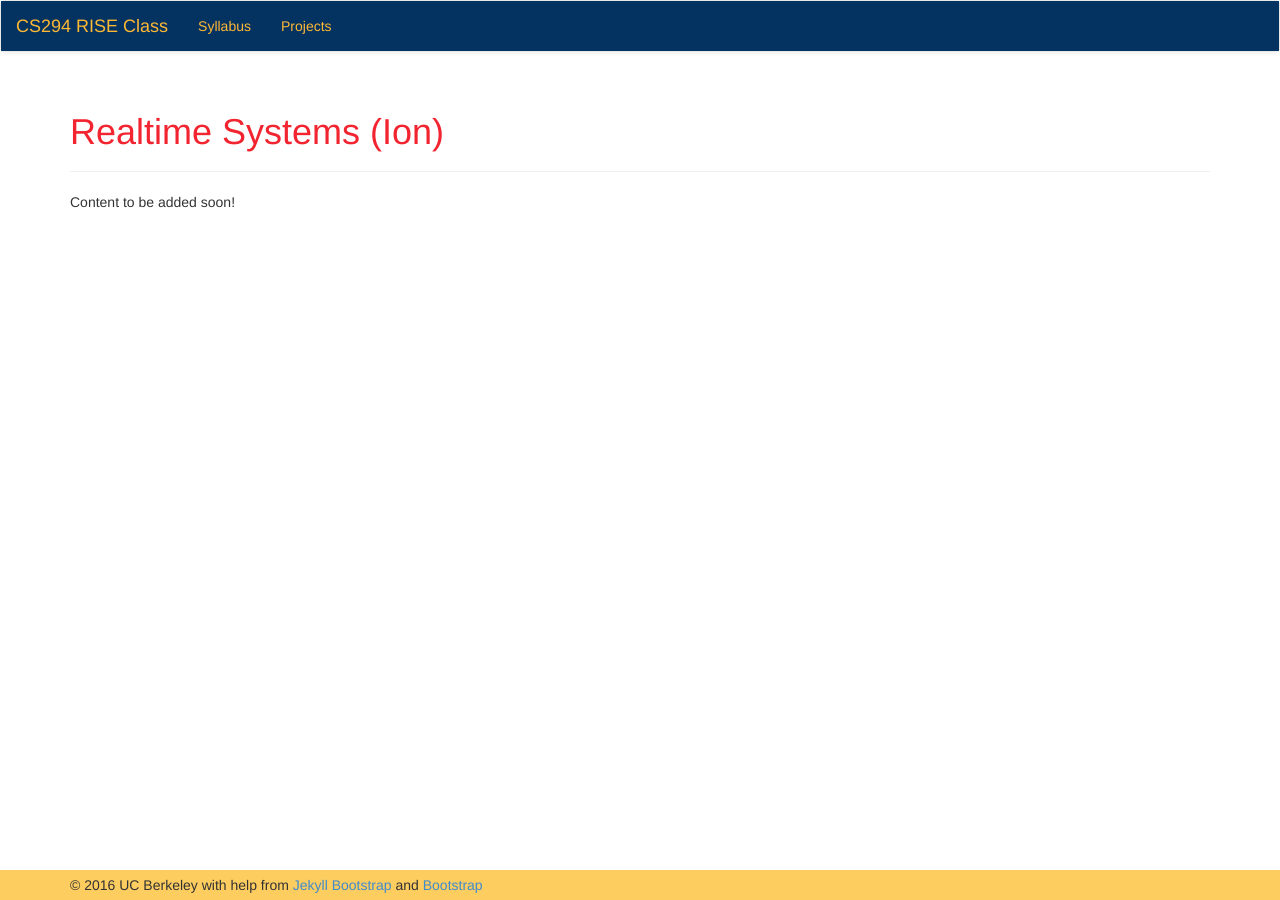
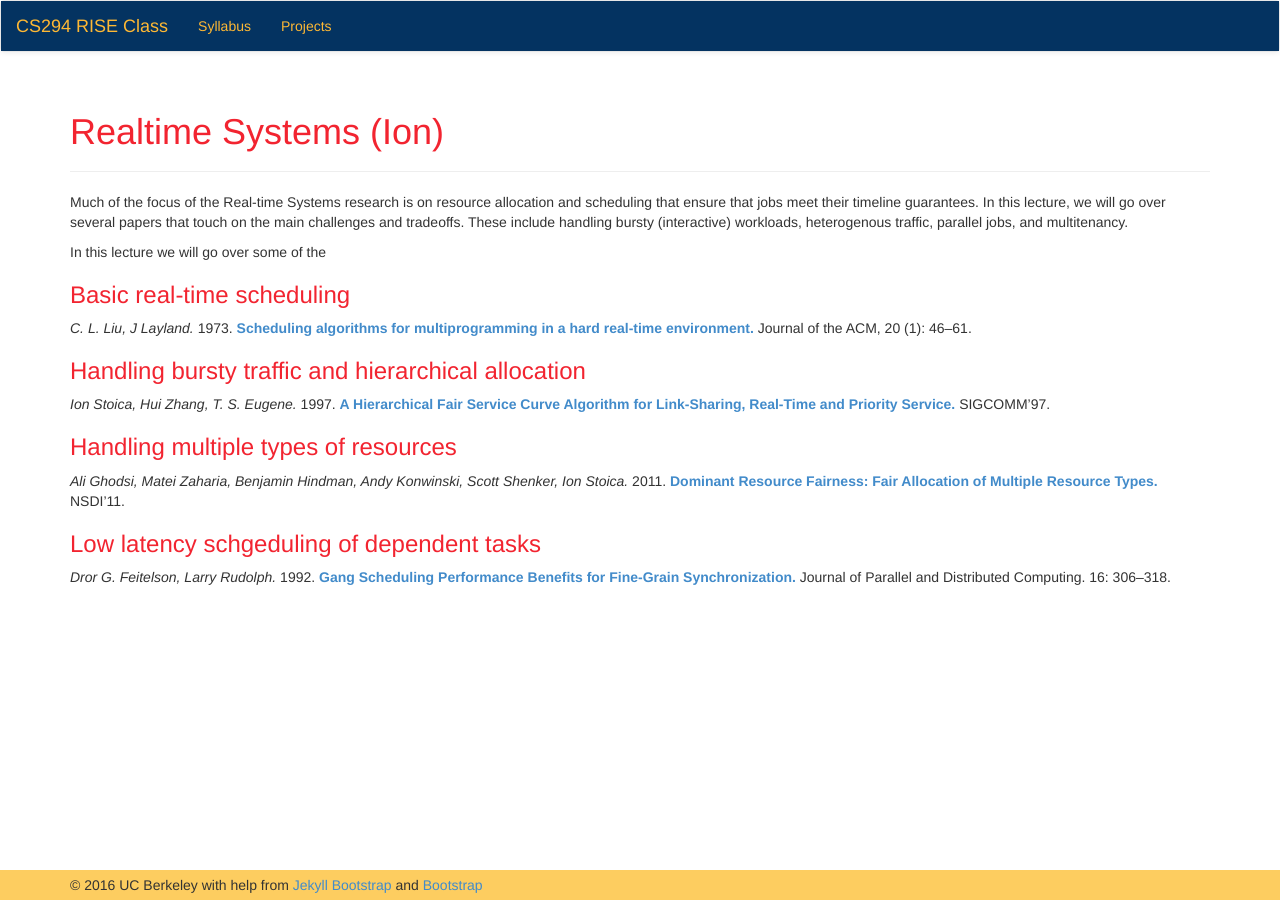
Before and after one commit to ucbrise/cs294-rise-fa16, a Jekyll site: the page built from realtime_systems.md, in a window 1280 px wide. Built offline with Jekyll 4.4.1, drawn with Linux system fonts in a browser that asks for light colours; nearby versions of some CDN libraries.

Commit message:
Description and papers.

```diff
--- a/realtime_systems.md
+++ b/realtime_systems.md
@@ -5,7 +5,22 @@ description: "Realtime Systems (Ion)"
 use_math: true
 ---
 
-Content to be added soon!
+Much of the focus of the Real-time Systems research is on resource allocation and scheduling that ensure that jobs meet their timeline guarantees. In this lecture, we will go over several papers that touch on the main challenges and tradeoffs. These include handling bursty (interactive) workloads, heterogenous traffic, parallel jobs, and multitenancy.
+
+In this lecture we will go over some of the
+
+### Basic real-time scheduling
+*C. L. Liu, J Layland.* 1973. [**Scheduling algorithms for multiprogramming in a hard real-time environment.**](http://igm.univ-mlv.fr/~masson/pdfANDps/liulayland73.pdf) Journal of the ACM, 20 (1): 46–61.
+
+### Handling bursty traffic and hierarchical allocation
+*Ion Stoica, Hui Zhang, T. S. Eugene.* 1997. [**A Hierarchical Fair Service Curve Algorithm for Link-Sharing, Real-Time and Priority Service.**](https://www.cs.cmu.edu/~hzhang/papers/SIGCOM97.pdf) SIGCOMM'97.
+
+### Handling multiple types of resources
+*Ali Ghodsi, Matei Zaharia, Benjamin Hindman, Andy Konwinski, Scott Shenker, Ion Stoica.* 2011. [**Dominant Resource Fairness: Fair Allocation of Multiple Resource Types.**](https://www.cs.berkeley.edu/~alig/papers/drf.pdf) NSDI'11.
+
+### Low latency schgeduling of dependent tasks
+*Dror G. Feitelson, Larry Rudolph.* 1992. [**Gang Scheduling Performance Benefits for Fine-Grain Synchronization.**](http://citeseerx.ist.psu.edu/viewdoc/summary?doi=10.1.1.79.7070) Journal of Parallel and Distributed Computing. 16: 306–318.
+
 
 <!--
 ![ML-Lifecycle](assets/images/ml-lifecycle.jpg){:width="400px"}
```
